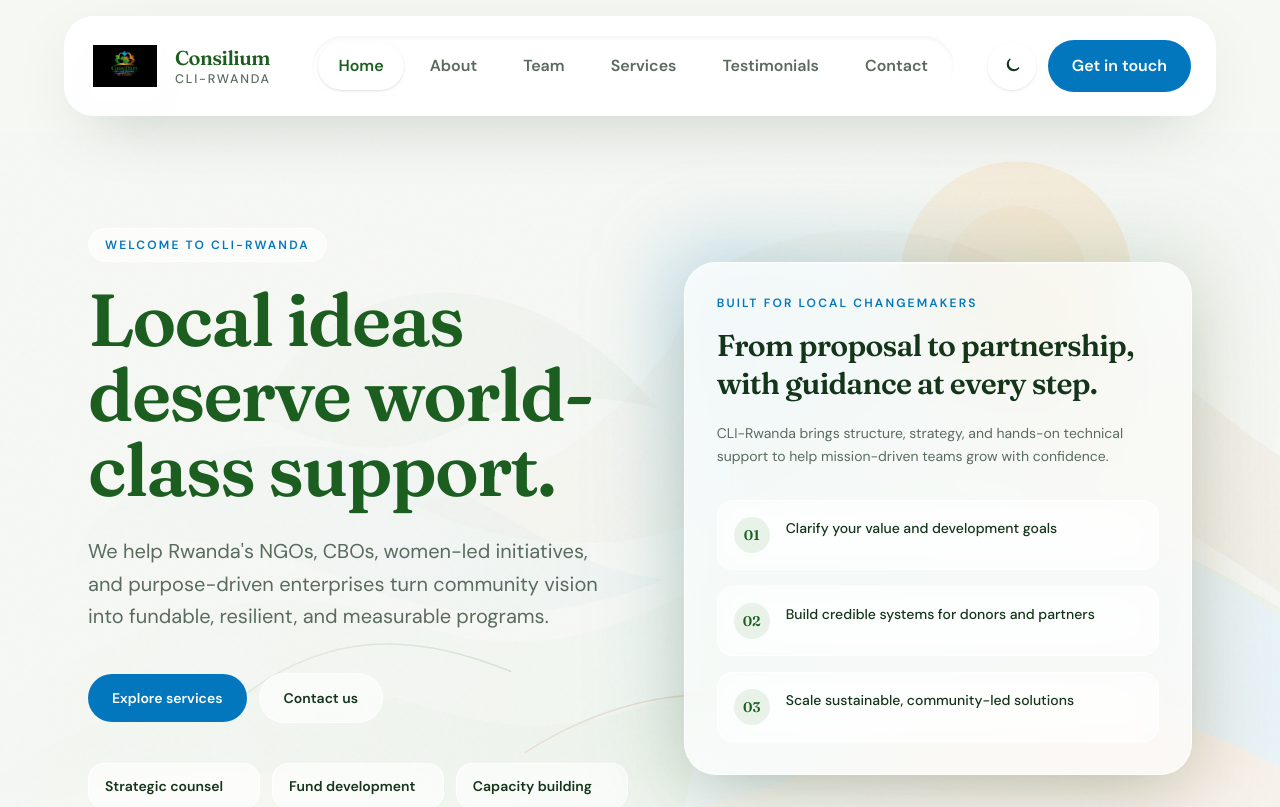
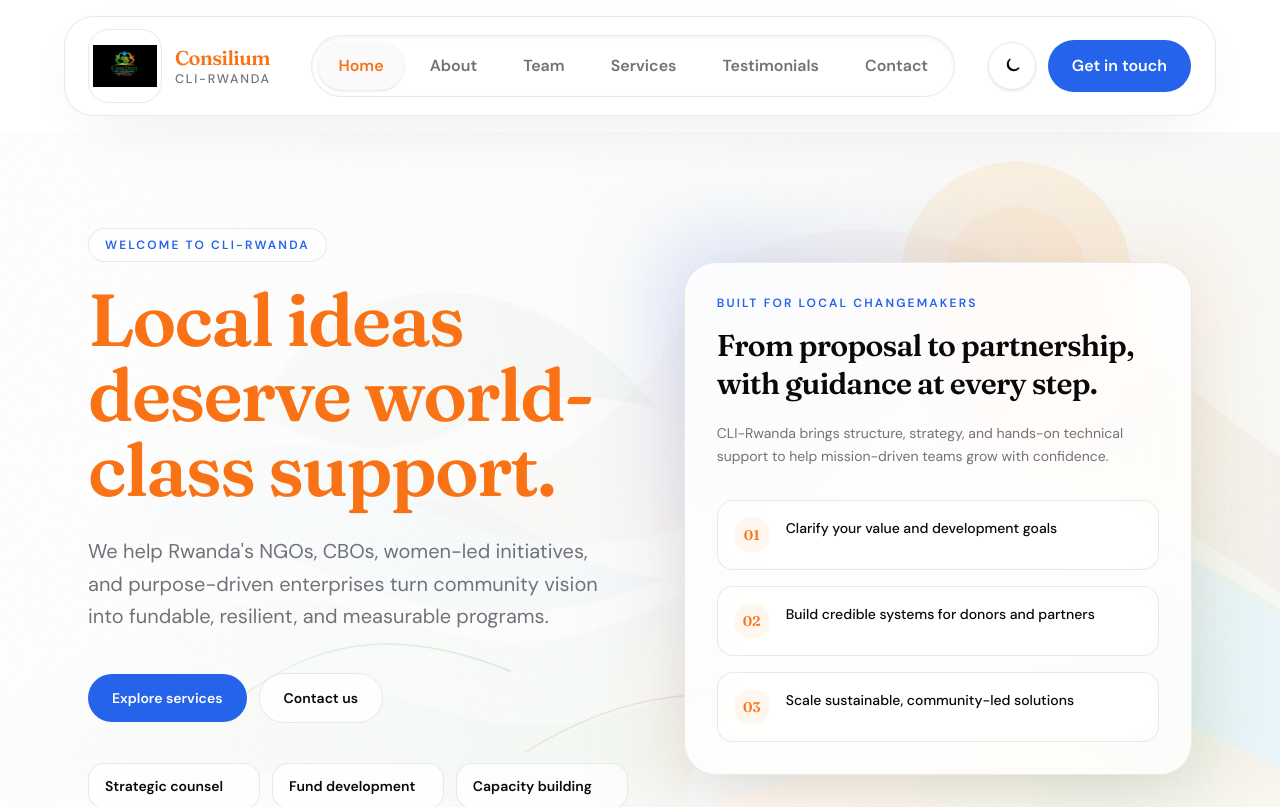
Before and after one commit to hirwacedric123/cli-rwanda, a Next.js app: page / in a window 1280 px wide. Shown: the top 807 px of the page. Built offline with nearby package versions, Linux system fonts and the light colour scheme.

Commit message:
Refresh the site color palette.
Shift light and dark themes to a cleaner zinc base with orange, blue, and green accents.

```diff
--- a/app/globals.css
+++ b/app/globals.css
@@ -3,57 +3,57 @@
 @custom-variant dark (&:where(.dark, .dark *));
 
 :root {
-  --background: #f6f8f4;
-  --foreground: #14351a;
-  --surface: #ffffff;
-  --surface-elevated: #ffffff;
-  --muted: #5a6b5e;
-  --border: #d5ddd4;
-  --primary: #1b5e20;
-  --primary-soft: #e8f2e9;
-  --accent: #0277bd;
-  --accent-hover: #015a8f;
-  --accent-soft: #e3f2fb;
-  --earth: #a65c2a;
-  --earth-soft: #f7efe6;
-  --ring: #0277bd;
-  --shadow: 0 20px 70px -30px rgba(20, 53, 26, 0.34);
-  --glass-bg: rgba(255, 255, 255, 0.64);
-  --glass-strong: rgba(255, 255, 255, 0.78);
-  --glass-border: rgba(255, 255, 255, 0.72);
-  --header-bg: rgba(255, 255, 255, 0.92);
-  --header-panel: rgba(255, 255, 255, 0.94);
-  --logo-plate: #ffffff;
-  --hero-glow-1: rgba(2, 119, 189, 0.14);
-  --hero-glow-2: rgba(27, 94, 32, 0.16);
-  --hero-glow-3: rgba(166, 92, 42, 0.12);
+  --background: #ffffff;
+  --foreground: #09090b;
+  --surface: #fafafa;
+  --surface-elevated: #f4f4f5;
+  --muted: #71717a;
+  --border: #e4e4e7;
+  --primary: #f97316;
+  --primary-soft: #fff7ed;
+  --accent: #2563eb;
+  --accent-hover: #1d4ed8;
+  --accent-soft: #eff6ff;
+  --earth: #16a34a;
+  --earth-soft: #f0fdf4;
+  --ring: #f97316;
+  --shadow: 0 20px 70px -30px rgba(9, 9, 11, 0.14);
+  --glass-bg: rgba(255, 255, 255, 0.72);
+  --glass-strong: rgba(255, 255, 255, 0.88);
+  --glass-border: rgba(228, 228, 231, 0.8);
+  --header-bg: rgba(255, 255, 255, 0.96);
+  --header-panel: rgba(255, 255, 255, 0.98);
+  --logo-plate: transparent;
+  --hero-glow-1: rgba(37, 99, 235, 0.1);
+  --hero-glow-2: rgba(22, 163, 74, 0.09);
+  --hero-glow-3: rgba(249, 115, 22, 0.14);
 }
 
 .dark {
-  --background: #0c1410;
-  --foreground: #e8efe8;
-  --surface: #142018;
-  --surface-elevated: #1a2a1f;
-  --muted: #a3b3a7;
-  --border: #2a3b30;
-  --primary: #7dcb86;
-  --primary-soft: #1a3320;
-  --accent: #4eb3eb;
-  --accent-hover: #79c6f1;
-  --accent-soft: #123247;
-  --earth: #d4a06a;
-  --earth-soft: #2a2118;
-  --ring: #4eb3eb;
-  --shadow: 0 24px 80px -32px rgba(0, 0, 0, 0.66);
-  --glass-bg: rgba(20, 32, 24, 0.58);
-  --glass-strong: rgba(26, 42, 31, 0.74);
-  --glass-border: rgba(255, 255, 255, 0.12);
-  --header-bg: rgba(12, 20, 16, 0.92);
-  --header-panel: rgba(18, 28, 22, 0.94);
-  --logo-plate: #f7faf6;
-  --hero-glow-1: rgba(78, 179, 235, 0.12);
-  --hero-glow-2: rgba(125, 203, 134, 0.12);
-  --hero-glow-3: rgba(212, 160, 106, 0.1);
+  --background: #09090b;
+  --foreground: #fafafa;
+  --surface: #18181b;
+  --surface-elevated: #27272a;
+  --muted: #a1a1aa;
+  --border: #3f3f46;
+  --primary: #fb923c;
+  --primary-soft: #431407;
+  --accent: #60a5fa;
+  --accent-hover: #93c5fd;
+  --accent-soft: #172554;
+  --earth: #4ade80;
+  --earth-soft: #052e16;
+  --ring: #fb923c;
+  --shadow: 0 24px 80px -32px rgba(0, 0, 0, 0.72);
+  --glass-bg: rgba(24, 24, 27, 0.65);
+  --glass-strong: rgba(39, 39, 42, 0.82);
+  --glass-border: rgba(255, 255, 255, 0.1);
+  --header-bg: rgba(9, 9, 11, 0.96);
+  --header-panel: rgba(24, 24, 27, 0.98);
+  --logo-plate: transparent;
+  --hero-glow-1: rgba(96, 165, 250, 0.1);
+  --hero-glow-2: rgba(74, 222, 128, 0.09);
+  --hero-glow-3: rgba(251, 146, 60, 0.13);
 }
 
 @theme inline {
@@ -133,8 +133,8 @@ body {
 
 .dark .hero-background-image {
   background-image:
-    linear-gradient(90deg, rgba(12, 20, 16, 0.92) 0%, rgba(12, 20, 16, 0.76) 45%, rgba(12, 20, 16, 0.36) 100%),
-    linear-gradient(rgba(12, 20, 16, 0.36), rgba(12, 20, 16, 0.36)),
+    linear-gradient(90deg, rgba(9, 9, 11, 0.95) 0%, rgba(9, 9, 11, 0.8) 45%, rgba(9, 9, 11, 0.38) 100%),
+    linear-gradient(rgba(9, 9, 11, 0.38), rgba(9, 9, 11, 0.38)),
     url("/hero-background.svg");
 }
 
```
